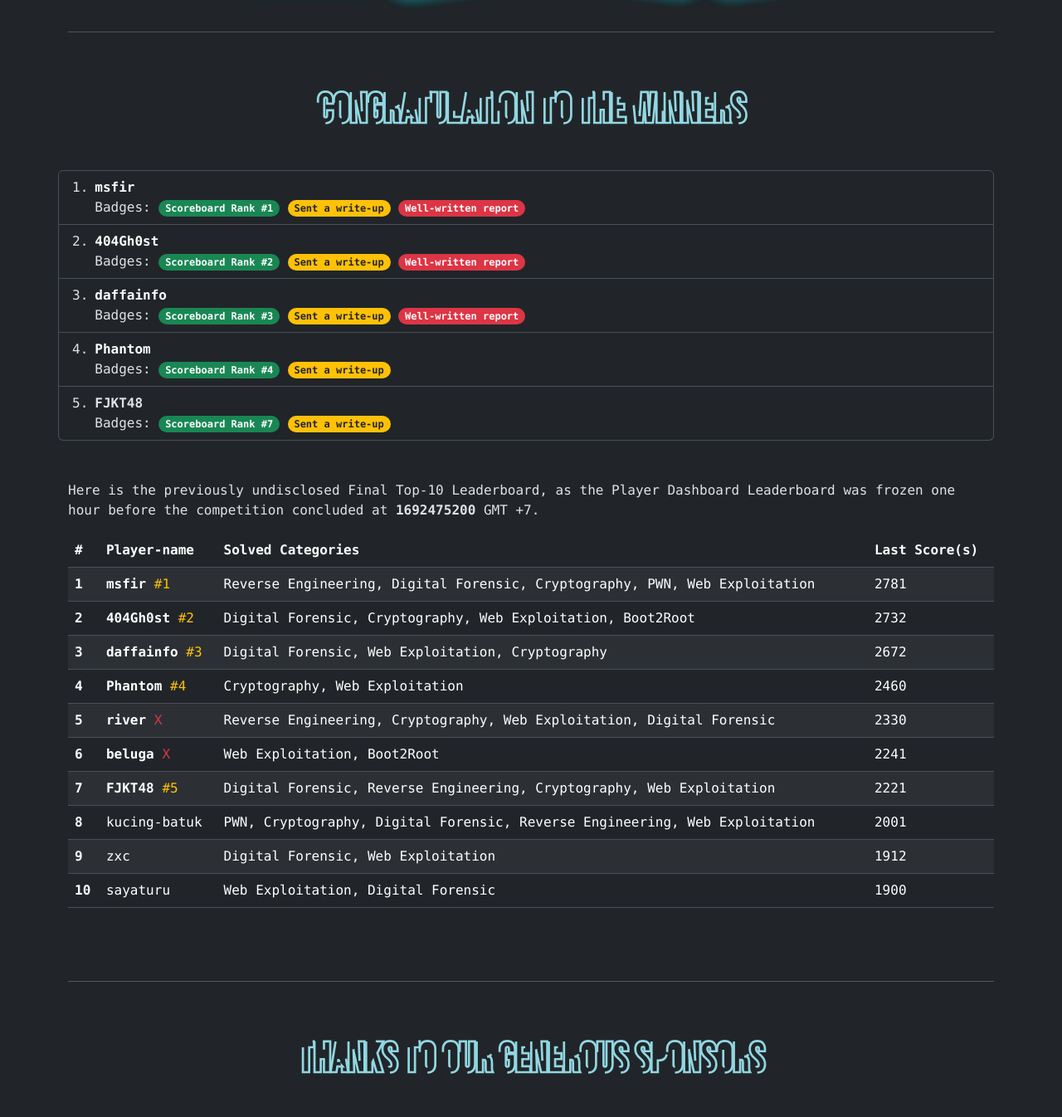
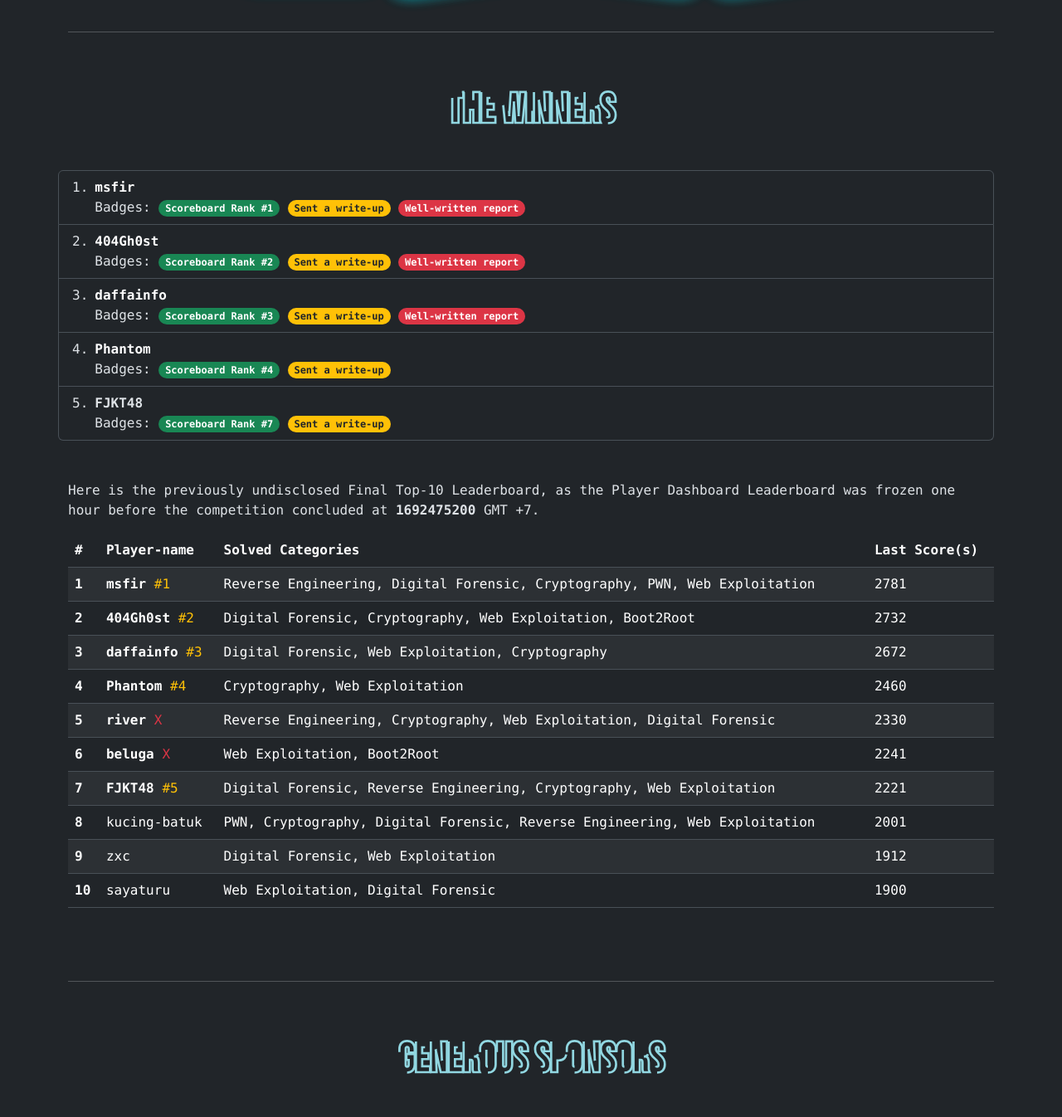
Before and after one commit to zerobyte-id/zerobyte.id, a plain HTML site: page events/0byteCTF-2023/index.html in a window 1280 px wide. Shown: the part 1647-2993 px from the top of the page at 83% size. Drawn offline with nearby package versions, Linux system fonts and the light colour scheme; grey boxes are pictures that could not be loaded.

Commit message:
Update index.html

```diff
--- a/events/0byteCTF-2023/index.html
+++ b/events/0byteCTF-2023/index.html
@@ -73,7 +73,7 @@
 
 			<hr class="mt-5" />
 
-	    <svg><text x="50%" y="50%" dy=".35em" text-anchor="middle">Congratulation to the Winners</text></svg>
+	    <svg><text x="50%" y="50%" dy=".35em" text-anchor="middle">The Winners</text></svg>
 			<div class="row mb-5">
 				<ol class="list-group list-group-numbered font-monospace">
 				  <li class="list-group-item d-flex justify-content-between align-items-start">
@@ -187,7 +187,7 @@
 			<br class="mt-5"/>
 			<hr class="mt-5"/>
 
-			<svg><text x="50%" y="50%" dy=".35em" text-anchor="middle">Thanks to Our Generous Sponsors</text></svg>
+			<svg><text x="50%" y="50%" dy=".35em" text-anchor="middle">Generous Sponsors</text></svg>
 
 			<div class="row text-center">
 				<div class="col">
```
